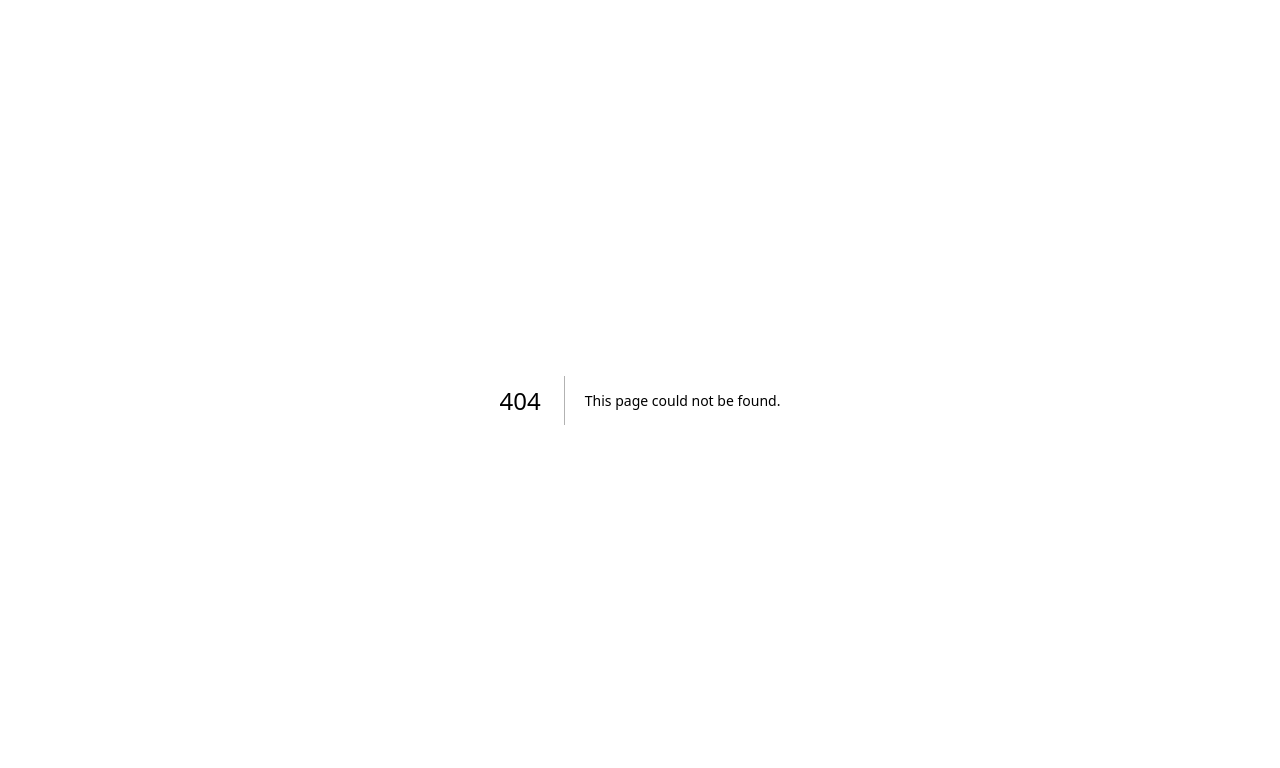
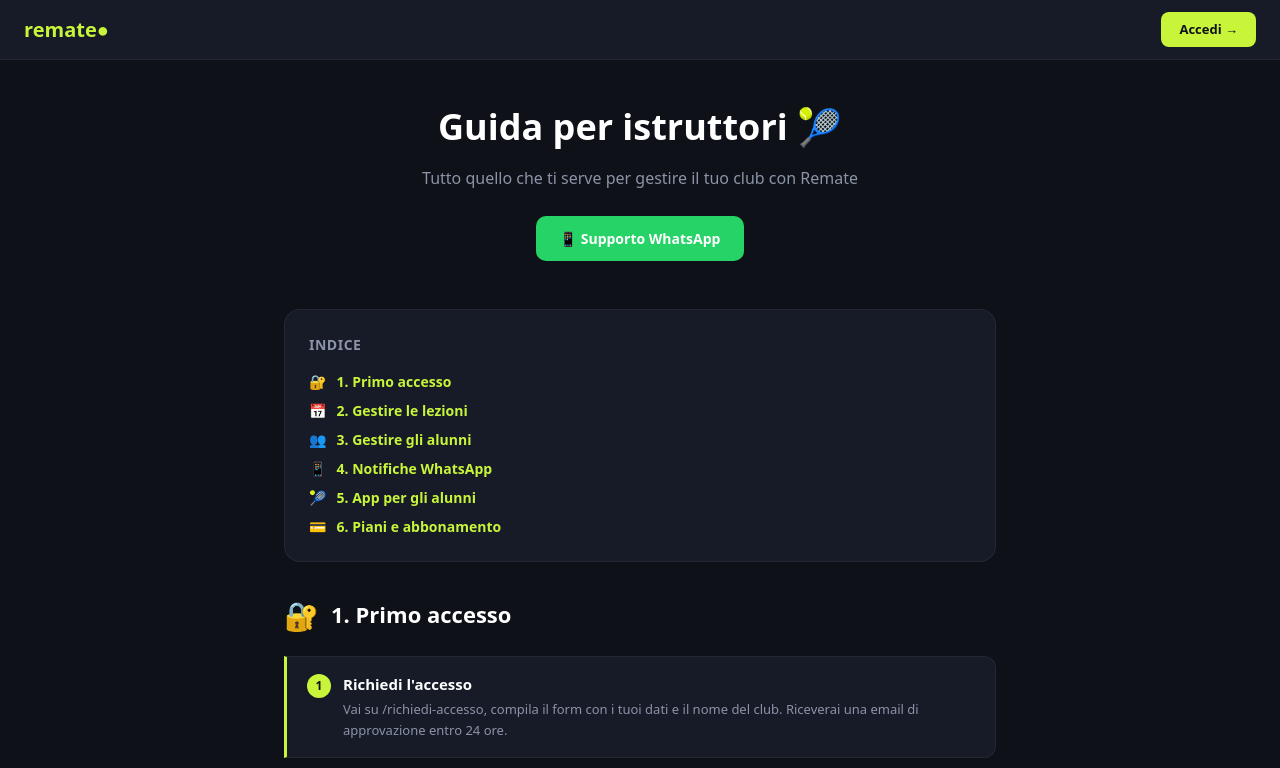
Before and after one commit to fiorentinodoc/padelapp, a Next.js app: page /guida in a window 1280 px wide. Before the commit this address had no page. Shown: the top 768 px of the page. Built offline with nearby package versions, Linux system fonts and the light colour scheme.

Commit message:
pagina guida istruttore

```diff
--- /dev/null
+++ b/app/guida/page.tsx
@@ -0,0 +1,159 @@
+'use client'
+
+import { useRouter } from 'next/navigation'
+
+export default function GuidaPage() {
+  const router = useRouter()
+
+  const sections = [
+    {
+      id: '1',
+      icon: '🔐',
+      title: 'Primo accesso',
+      steps: [
+        { title: 'Richiedi l\'accesso', desc: 'Vai su /richiedi-accesso, compila il form con i tuoi dati e il nome del club. Riceverai una email di approvazione entro 24 ore.' },
+        { title: 'Registrati', desc: 'Dopo l\'approvazione ricevi un link via email. Clicca il link, crea la password e accedi alla dashboard.' },
+        { title: 'Accedi', desc: 'Vai su /login e inserisci email e password. Puoi accedere da computer, tablet o cellulare.' },
+      ]
+    },
+    {
+      id: '2',
+      icon: '📅',
+      title: 'Gestire le lezioni',
+      steps: [
+        { title: 'Crea una lezione', desc: 'Vai su Lezioni → clicca "+ Nuova" oppure clicca direttamente su un giorno nel calendario. Compila nome, campo, orario, livello e posti.' },
+        { title: 'Lezioni ricorrenti', desc: 'Scegli "Settimanale" per creare automaticamente la stessa lezione ogni settimana. Modifica o annulla ogni data singolarmente.' },
+        { title: 'Vista calendario', desc: 'Passa tra vista Settimana (orari dettagliati) e vista Mese (panoramica). Con più centri ogni club ha un colore diverso.' },
+      ]
+    },
+    {
+      id: '3',
+      icon: '👥',
+      title: 'Gestire gli alunni',
+      steps: [
+        { title: 'Link invito (consigliato)', desc: 'Vai su Inviti → "+ Genera nuovo link" → manda il link WhatsApp agli alunni. Si registrano da soli e vengono collegati automaticamente al tuo club.' },
+        { title: 'Aggiunta manuale', desc: 'Vai su Alunni → "+ Aggiungi". Inserisci nome, cognome, email, telefono, livello e gruppo.' },
+        { title: 'Livelli', desc: 'Assegna il livello corretto: Principiante, Intermedio, Avanzato. Il livello determina chi riceve le notifiche WhatsApp quando si libera un posto.' },
+      ]
+    },
+    {
+      id: '4',
+      icon: '📱',
+      title: 'Notifiche WhatsApp',
+      steps: [
+        { title: 'Posto libero automatico', desc: 'Quando un alunno cancella, vai su Notifiche — trovi la lista degli alunni compatibili (stesso livello) da avvisare con il messaggio già pronto.' },
+        { title: 'Manda il WhatsApp', desc: 'Clicca "📱 WhatsApp" accanto a ogni alunno per aprire la chat, oppure "Manda a tutti" per avvisarli in sequenza.' },
+        { title: 'Messaggi manuali', desc: 'Scrivi un messaggio personalizzato e mandalo a tutti gli alunni o per livello. Utile per avvisi, spostamenti, eventi.' },
+      ]
+    },
+    {
+      id: '5',
+      icon: '🎾',
+      title: 'App per gli alunni',
+      steps: [
+        { title: 'Come accedono', desc: 'Gli alunni usano lo stesso link della dashboard. L\'app riconosce automaticamente il ruolo e mostra la schermata giusta.' },
+        { title: 'Prenotare una lezione', desc: 'L\'alunno va su Lezioni, vede i posti disponibili e clicca Prenota. La conferma è immediata.' },
+        { title: 'Installare sul telefono', desc: 'Dal browser del cellulare → tocca "Aggiungi alla schermata Home". L\'app appare come un\'app normale senza download da store.' },
+      ]
+    },
+    {
+      id: '6',
+      icon: '💳',
+      title: 'Piani e abbonamento',
+      steps: [
+        { title: 'Piano Free', desc: '1 centro, max 20 alunni. Calendario lezioni, link invito, WhatsApp manuale. Gratuito.' },
+        { title: 'Piano Starter — €29/mese', desc: 'Fino a 3 centri, max 100 alunni. WhatsApp automatico, analytics. Upgrade da Abbonamento nel menu.' },
+        { title: 'Piano Pro — €69/mese', desc: 'Centri e alunni illimitati. Analytics avanzate, supporto prioritario. Scrivi su WhatsApp per attivarlo.' },
+      ]
+    },
+  ]
+
+  return (
+    <div style={{ minHeight: '100vh', background: '#0e1117', fontFamily: 'system-ui', color: '#fff' }}>
+
+      {/* Header */}
+      <div style={{ background: '#161b27', borderBottom: '1px solid rgba(255,255,255,0.06)', padding: '0 24px', height: '60px', display: 'flex', alignItems: 'center', justifyContent: 'space-between' }}>
+        <div style={{ fontSize: '20px', fontWeight: '800', color: '#c8f53a' }}>remate●</div>
+        <button onClick={() => router.push('/login')}
+          style={{ background: '#c8f53a', border: 'none', color: '#0e1117', padding: '8px 18px', borderRadius: '8px', fontSize: '13px', fontWeight: '700', cursor: 'pointer' }}>
+          Accedi →
+        </button>
+      </div>
+
+      <div style={{ maxWidth: '760px', margin: '0 auto', padding: '40px 24px' }}>
+
+        {/* Hero */}
+        <div style={{ textAlign: 'center', marginBottom: '48px' }}>
+          <div style={{ fontSize: '36px', fontWeight: '800', marginBottom: '12px' }}>
+            Guida per istruttori 🎾
+          </div>
+          <div style={{ fontSize: '16px', color: '#8b93a8', lineHeight: '1.6', marginBottom: '24px' }}>
+            Tutto quello che ti serve per gestire il tuo club con Remate
+          </div>
+          <a href="https://wa.me/393395889666?text=Ciao!%20Ho%20bisogno%20di%20aiuto%20con%20Remate"
+            target="_blank"
+            style={{ display: 'inline-block', background: '#25D366', color: '#fff', padding: '12px 24px', borderRadius: '10px', fontSize: '14px', fontWeight: '700', textDecoration: 'none' }}>
+            📱 Supporto WhatsApp
+          </a>
+        </div>
+
+        {/* Indice */}
+        <div style={{ background: '#161b27', border: '1px solid rgba(255,255,255,0.06)', borderRadius: '16px', padding: '24px', marginBottom: '32px' }}>
+          <div style={{ fontSize: '14px', fontWeight: '700', color: '#8b93a8', textTransform: 'uppercase', letterSpacing: '0.5px', marginBottom: '16px' }}>Indice</div>
+          <div style={{ display: 'flex', flexDirection: 'column', gap: '8px' }}>
+            {sections.map(s => (
+              <a key={s.id} href={`#section-${s.id}`}
+                style={{ display: 'flex', alignItems: 'center', gap: '10px', color: '#c8f53a', textDecoration: 'none', fontSize: '14px', fontWeight: '600' }}>
+                <span>{s.icon}</span>
+                <span>{s.id}. {s.title}</span>
+              </a>
+            ))}
+          </div>
+        </div>
+
+        {/* Sezioni */}
+        {sections.map(section => (
+          <div key={section.id} id={`section-${section.id}`} style={{ marginBottom: '40px' }}>
+            <div style={{ display: 'flex', alignItems: 'center', gap: '12px', marginBottom: '20px' }}>
+              <div style={{ fontSize: '28px' }}>{section.icon}</div>
+              <div style={{ fontSize: '22px', fontWeight: '800' }}>
+                {section.id}. {section.title}
+              </div>
+            </div>
+
+            <div style={{ display: 'flex', flexDirection: 'column', gap: '12px' }}>
+              {section.steps.map((step, i) => (
+                <div key={i} style={{ background: '#161b27', border: '1px solid rgba(255,255,255,0.06)', borderLeft: '3px solid #c8f53a', borderRadius: '0 12px 12px 0', padding: '16px 20px' }}>
+                  <div style={{ display: 'flex', alignItems: 'flex-start', gap: '12px' }}>
+                    <div style={{ background: '#c8f53a', color: '#0e1117', width: '24px', height: '24px', borderRadius: '50%', display: 'flex', alignItems: 'center', justifyContent: 'center', fontSize: '12px', fontWeight: '800', flexShrink: 0, marginTop: '1px' }}>
+                      {i + 1}
+                    </div>
+                    <div>
+                      <div style={{ fontSize: '15px', fontWeight: '700', marginBottom: '4px' }}>{step.title}</div>
+                      <div style={{ fontSize: '13px', color: '#8b93a8', lineHeight: '1.6' }}>{step.desc}</div>
+                    </div>
+                  </div>
+                </div>
+              ))}
+            </div>
+          </div>
+        ))}
+
+        {/* Footer supporto */}
+        <div style={{ background: '#161b27', border: '1px solid rgba(255,255,255,0.06)', borderRadius: '16px', padding: '28px', textAlign: 'center' }}>
+          <div style={{ fontSize: '18px', fontWeight: '800', marginBottom: '8px' }}>Hai bisogno di aiuto?</div>
+          <div style={{ fontSize: '13px', color: '#8b93a8', marginBottom: '20px', lineHeight: '1.6' }}>
+            Il nostro supporto è disponibile su WhatsApp. Rispondiamo entro poche ore.
+          </div>
+          <a href="https://wa.me/393395889666?text=Ciao!%20Ho%20bisogno%20di%20aiuto%20con%20Remate"
+            target="_blank"
+            style={{ display: 'inline-block', background: '#25D366', color: '#fff', padding: '14px 28px', borderRadius: '10px', fontSize: '15px', fontWeight: '700', textDecoration: 'none', marginBottom: '12px' }}>
+            📱 Scrivici su WhatsApp
+          </a>
+          <div style={{ fontSize: '12px', color: '#5a5a6a' }}>+39 339 588 9666</div>
+        </div>
+
+      </div>
+    </div>
+  )
+}
```
